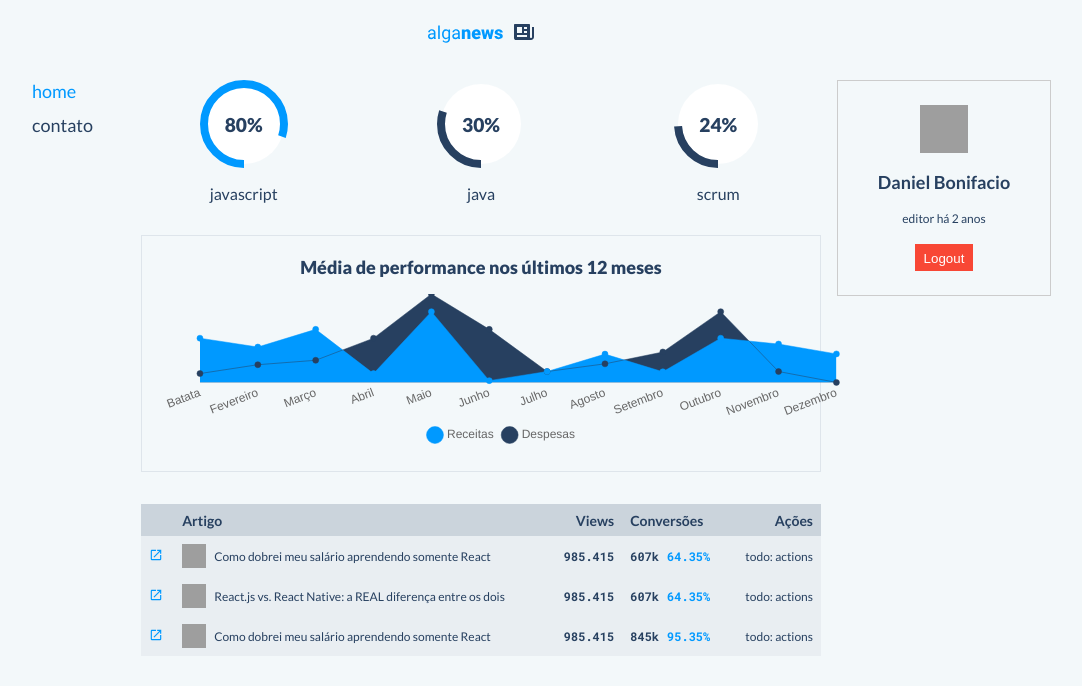
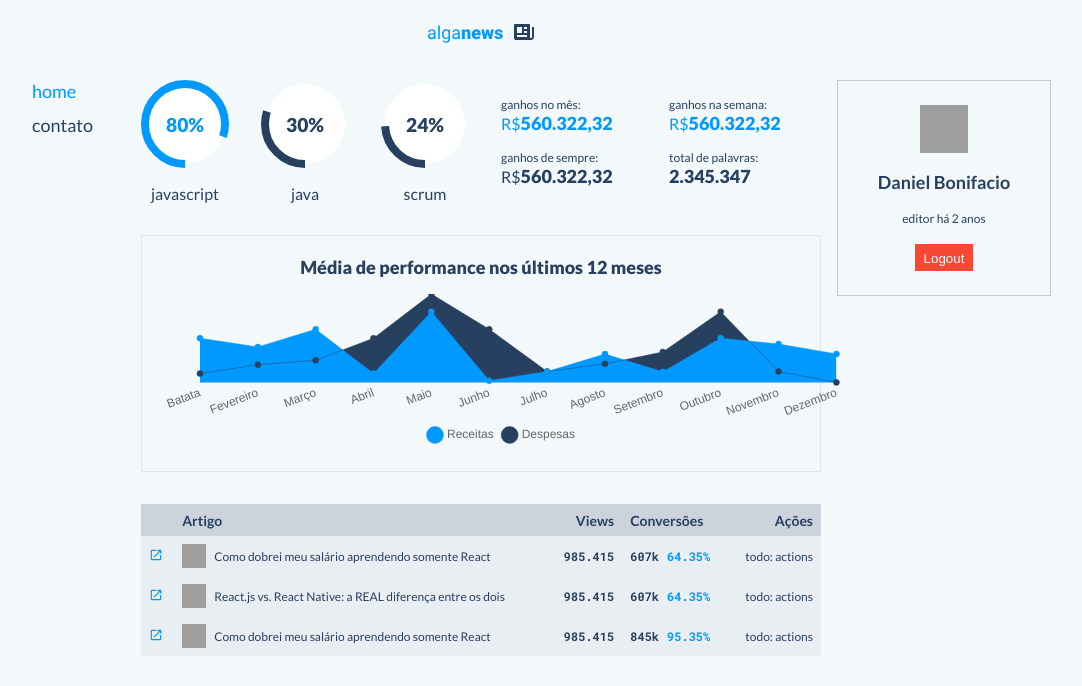
Before and after one commit to dvsilva/algaworks-especialista-react, a React (Create React App) app in the folder projetos/section_6/alganews-cms/: page / in a window 1280 px wide. Shown: the top 686 px of the page, without its empty margins (159-1241 px from the left). Built offline with nearby package versions, Linux system fonts and the light colour scheme; grey boxes are pictures that could not be loaded.

Commit message:
aula 6.9

```diff
--- a/projetos/section_6/alganews-cms/src/app/components/CircleChart/CircleChart.tsx
+++ b/projetos/section_6/alganews-cms/src/app/components/CircleChart/CircleChart.tsx
@@ -54,7 +54,7 @@
           strokeDashoffset={offset}
         />
       </CC.Svg>
-      <CC.Percentage>
+      <CC.Percentage style={{ color: THEME }}>
         { props.progress }%
       </CC.Percentage>
     </CC.SvgWrapper>
--- /dev/null
+++ b/projetos/section_6/alganews-cms/src/app/features/UserEarnings.tsx
@@ -0,0 +1,17 @@
+import styled from "styled-components";
+import ValueDescriptor from "../components/ValueDescriptor/ValueDescriptor";
+
+export default function UserEarnings () {
+  return <UserEarningsWrapper>
+    <ValueDescriptor color="primary" description="Ganhos no mês" value={560322.32} isCurrency />
+    <ValueDescriptor color="primary" description="Ganhos na semana" value={560322.32} isCurrency />
+    <ValueDescriptor color="default" description="Ganhos de sempre" value={560322.32} isCurrency />
+    <ValueDescriptor color="default" description="Total de palavras" value={2_345_347} />
+  </UserEarningsWrapper>
+}
+
+const UserEarningsWrapper = styled.div`
+  display: grid;
+  grid-template-columns: repeat(2, 1fr);
+  gap: 16px;
+`
--- a/projetos/section_6/alganews-cms/src/app/views/Home.view.tsx
+++ b/projetos/section_6/alganews-cms/src/app/views/Home.view.tsx
@@ -1,5 +1,6 @@
 import usePageTitle from "../../core/hooks/usePageTitle"
 import PostList from "../features/PostsList"
+import UserEarnings from "../features/UserEarnings"
 import UserPerformance from "../features/UserPerformance"
 import UserTopTags from "../features/UserTopTags"
 import DefaultLayout from "../layouts/Default"
@@ -8,7 +9,10 @@
   usePageTitle('Home')
 
   return <DefaultLayout>
-    <UserTopTags />
+    <div style={{ display: 'grid', gridTemplateColumns: '1fr 1fr', alignItems: 'center', gap: 32 }}>
+      <UserTopTags />
+      <UserEarnings />
+    </div>
     <UserPerformance />
     <PostList />
   </DefaultLayout>
```
